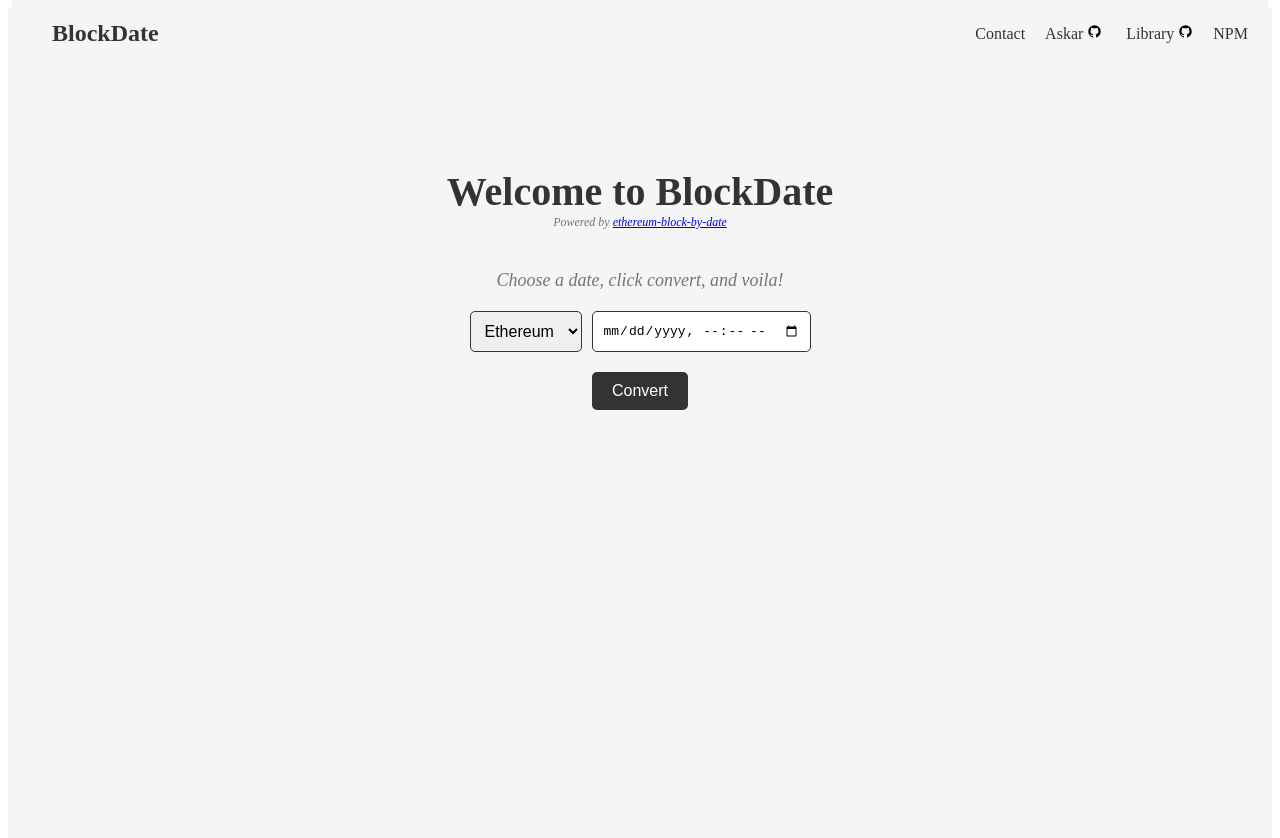
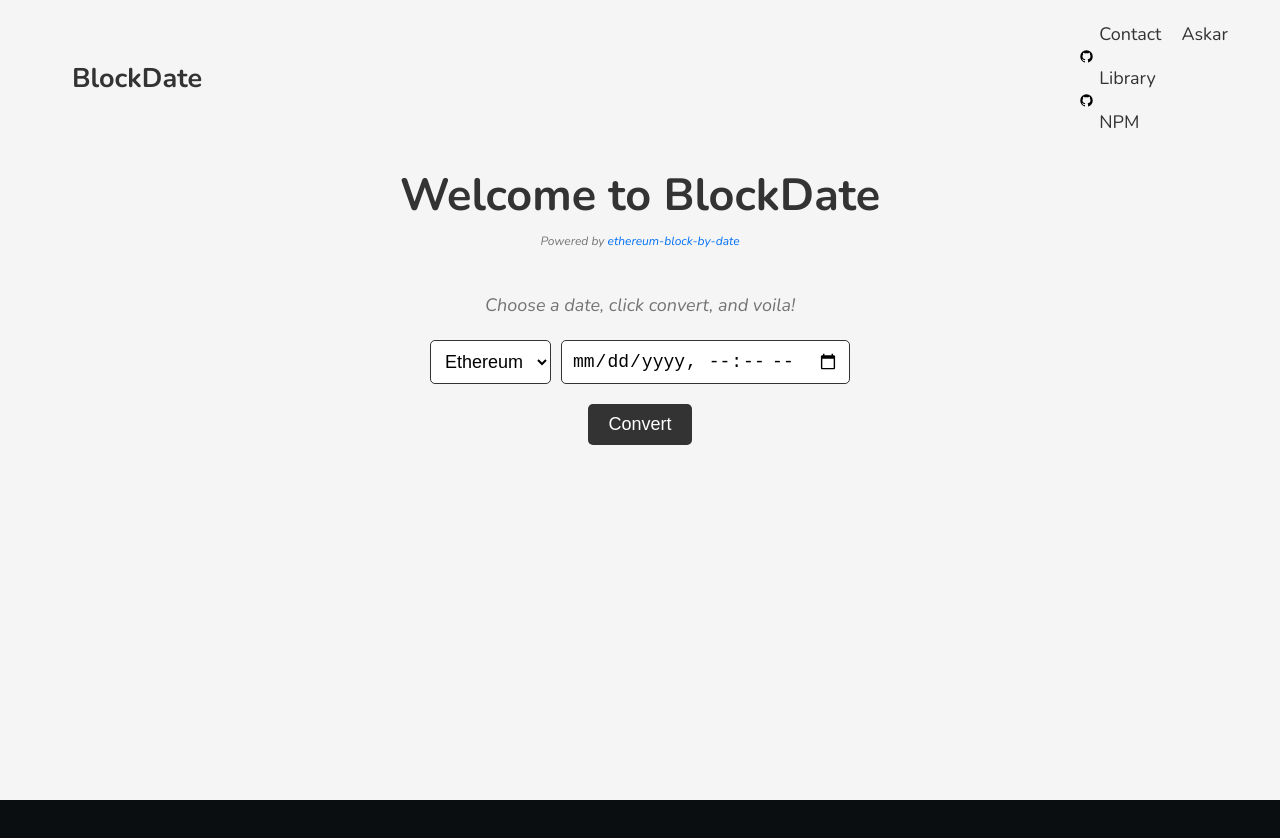
Before and after one commit to 0xAskar/blockdate, a Next.js app: page / in a window 1280 px wide. Shown: the top 838 px of the page. After the commit the page ends 800 px from the top, so only its background shows below. Built offline with nearby package versions, Linux system fonts and the light colour scheme.

Commit message:
added simple analytics

```diff
--- a/components/Navbar.js
+++ b/components/Navbar.js
@@ -7,6 +7,7 @@
 
 const Nav = styled.nav`
   display: flex;
+  flex-direction: row;
   justify-content: space-between;
   align-items: center;
   padding: 20px;
--- /dev/null
+++ b/pages/_app.js
@@ -0,0 +1,19 @@
+import '../styles/global.css'
+import Script from "next/script";
+
+export default function App({ Component, pageProps }) {
+  return (
+    <>
+      <Component {...pageProps} />
+      <Script src="https://scripts.simpleanalyticscdn.com/latest.js"  />
+      <noscript>
+        {/* eslint-disable @next/next/no-img-element */}
+        <img
+          src="https://queue.simpleanalyticscdn.com/noscript.gif"
+          alt=""
+          referrerPolicy="no-referrer-when-downgrade"
+        />
+      </noscript>
+    </>
+    )
+}
```
